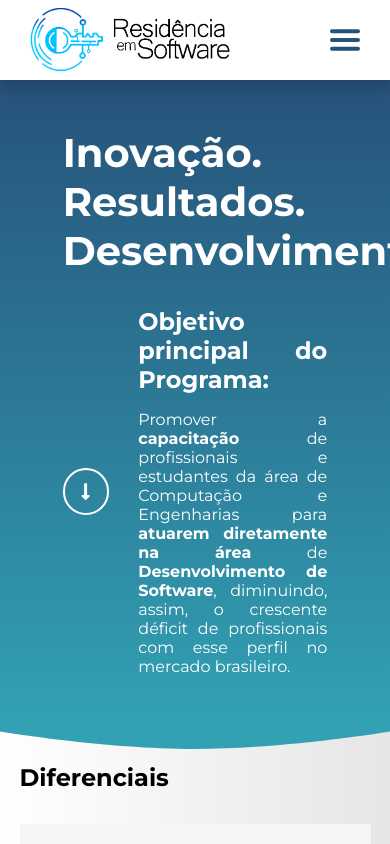
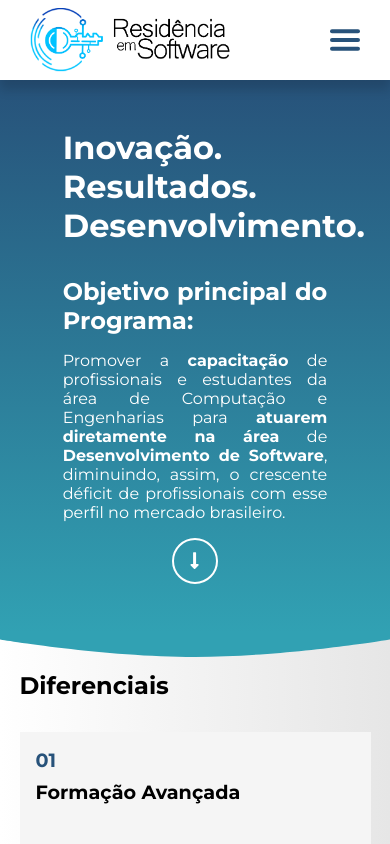
Before and after one commit to igorroc/residencia-next, a Next.js app: page / in a window 390 px wide. Shown: the top 844 px of the page. Built offline with nearby package versions, Linux system fonts and the light colour scheme.

Commit message:
fix: Mobile styles

```diff
--- a/src/app/page.module.css
+++ b/src/app/page.module.css
@@ -154,6 +154,7 @@
 }
 
 .publicoContent {
+	width: 100%;
 	position: absolute;
 	margin-top: 3em;
 	display: flex;
@@ -298,7 +299,7 @@
 /* ! MEDIA QUERIES */
 
 @media (max-width: 900px) {
-	.heroSubtitle{
+	.heroSubtitle {
 		flex: 2.5;
 	}
 
@@ -319,3 +320,33 @@
 		gap: 2em;
 	}
 }
+
+@media (max-width: 768px) {
+	.heroTitle {
+		font-size: 2em;
+	}
+
+	.heroContent:nth-child(2) {
+		flex-direction: column-reverse;
+		gap: 1em;
+	}
+
+	.trilhaWrapper {
+		margin-top: 25em;
+	}
+}
+
+@media (max-width: 550px) {
+	.blocoApoio {
+		width: 100%;
+	}
+	.apoioContent {
+		width: 100%;
+	}
+}
+
+@media (max-width: 360px) {
+	.publicoCard {
+		min-width: unset;
+	}
+}
```
